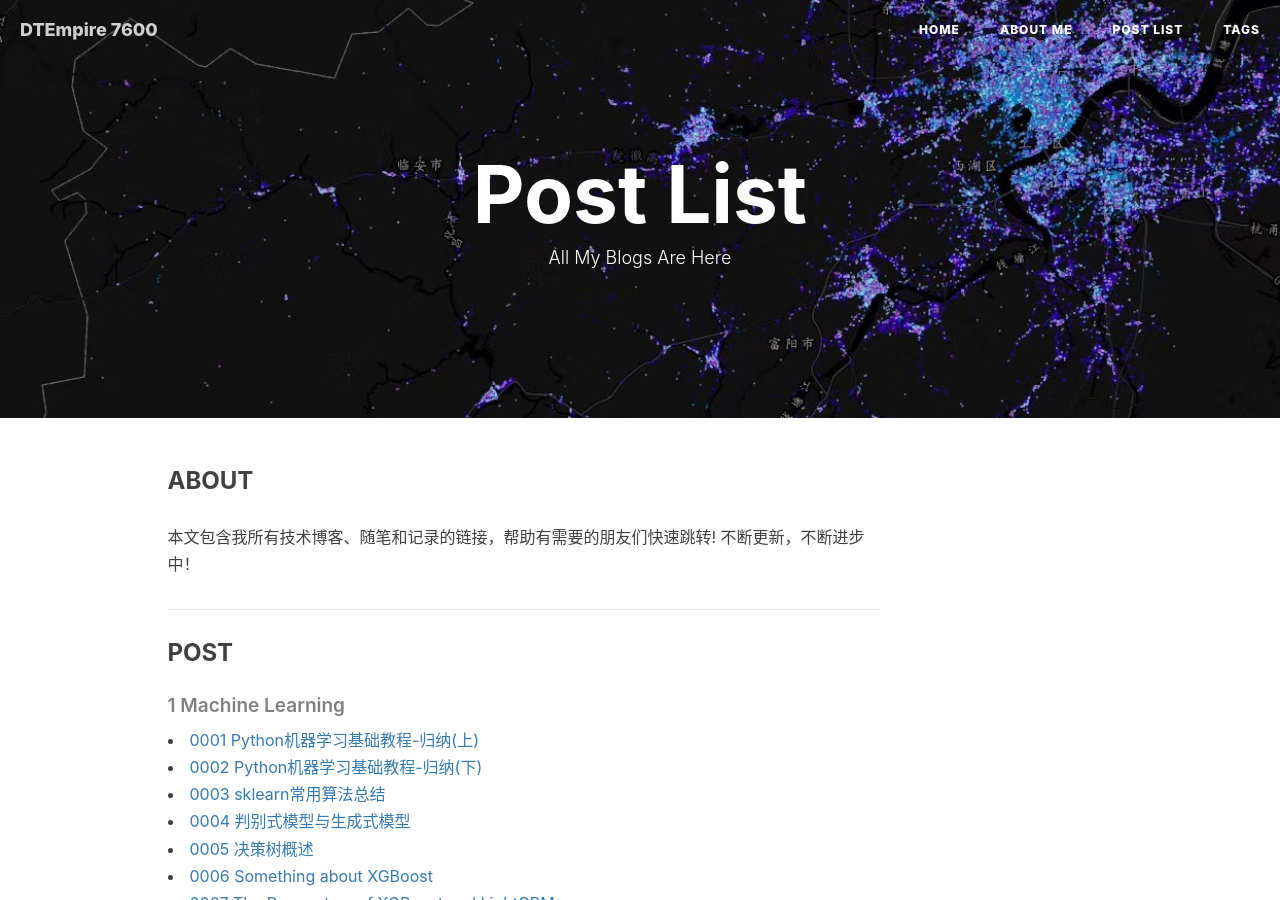
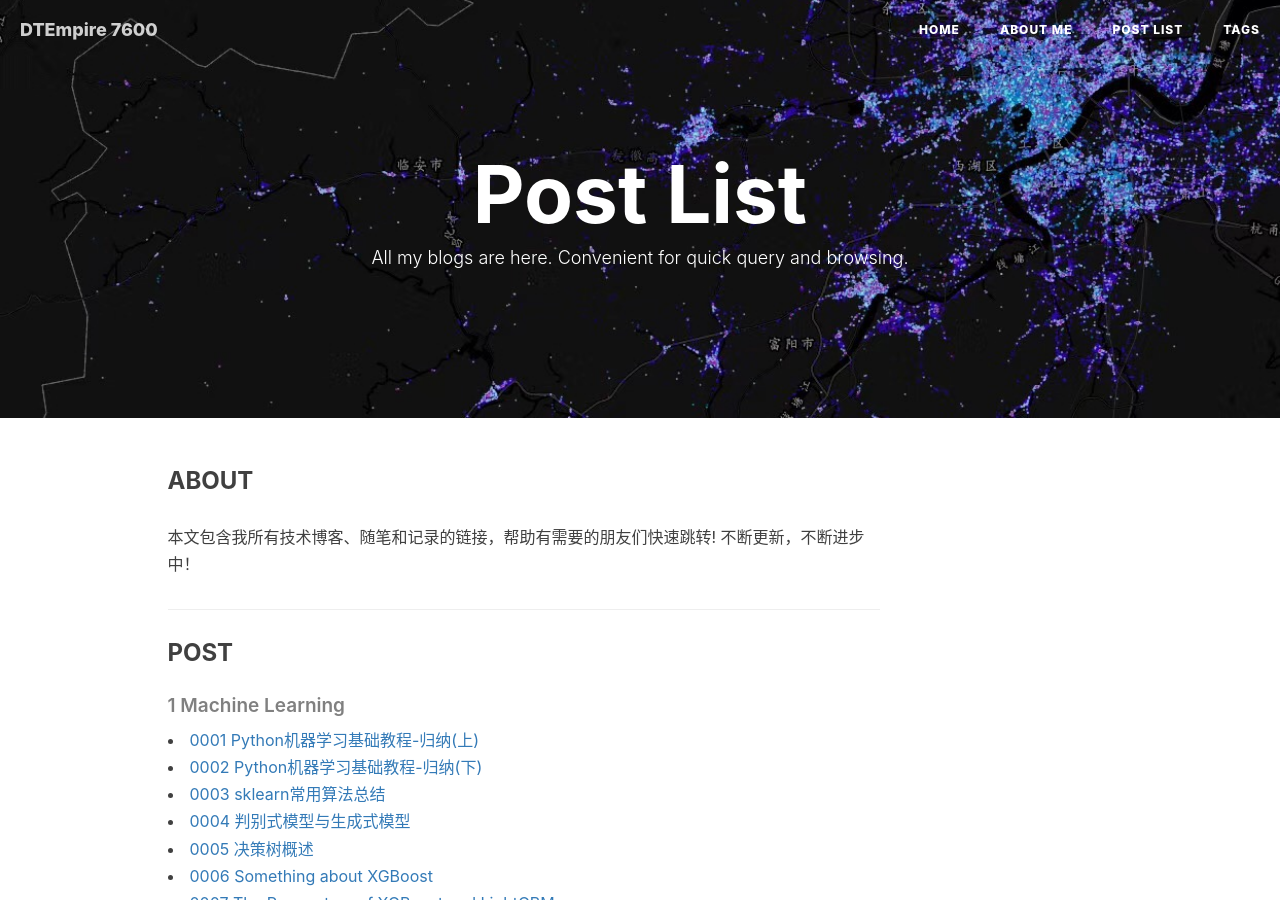
Before and after one commit to ZaccWu/ZaccWu.github.io, a Jekyll site: the page built from post list.html, in a window 1280 px wide and 900 px high. Built offline with Jekyll 4.4.1, drawn with Linux system fonts in a browser that asks for light colours; nearby versions of some CDN libraries; comment, search, counter and statistics services are not loaded.

Commit message:
Update post list.html

```diff
--- a/post list.html
+++ b/post list.html
@@ -1,7 +1,7 @@
 ---
 layout: page
 title: "Post List"
-description: "All My Blogs Are Here"
+description: "All my blogs are here. Convenient for quick query and browsing."
 header-img: "img/hangzhou.jpg"
 ---
 
```
